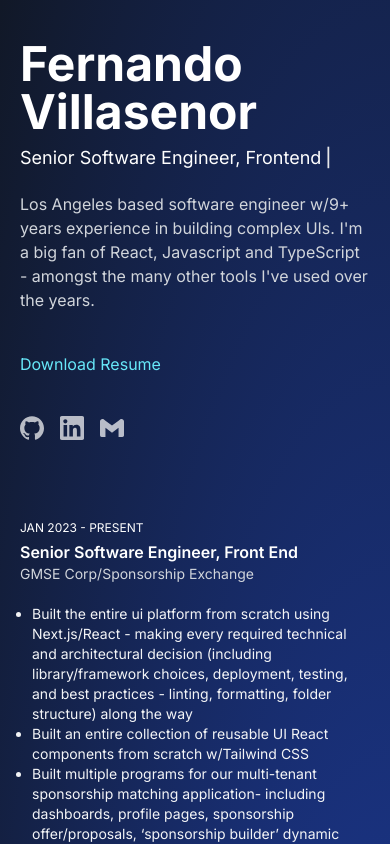
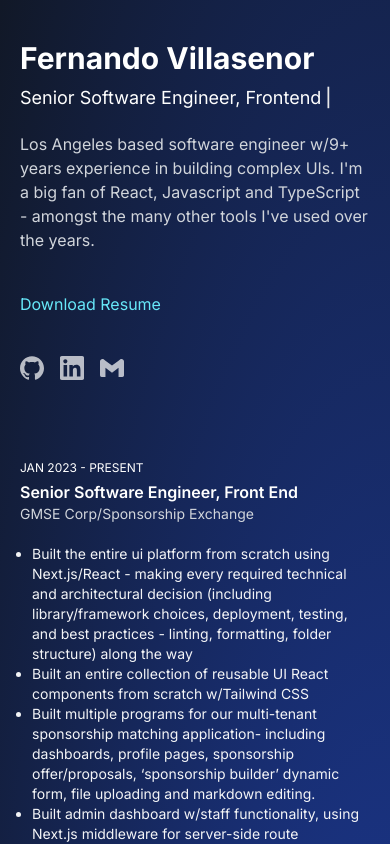
Before and after one commit to fernvilla/Portfolio, a Next.js app: page / in a window 390 px wide. Shown: the top 844 px of the page. Built offline with nearby package versions, Linux system fonts and the light colour scheme.

Commit message:
Improve mobile font sizing

```diff
--- a/src/app/page.tsx
+++ b/src/app/page.tsx
@@ -40,7 +40,7 @@ export default function Home() {
     <main className="flex flex-wrap max-w-screen-xl mx-auto px-5 md:px-10 py-10 md:py-20 text-white gap-20 relative">
       <div className="flex-auto lg:flex-[0_1_400px]">
         <div className="sticky top-20">
-          <h1 className="text-5xl font-bold mb-2">Fernando Villasenor</h1>
+          <h1 className="text-3xl md:text-5xl font-bold mb-2">Fernando Villasenor</h1>
 
           <div className="text-lg flex items-center mb-5">
             <span className="pr-1">Senior Software Engineer, Frontend</span>
```
